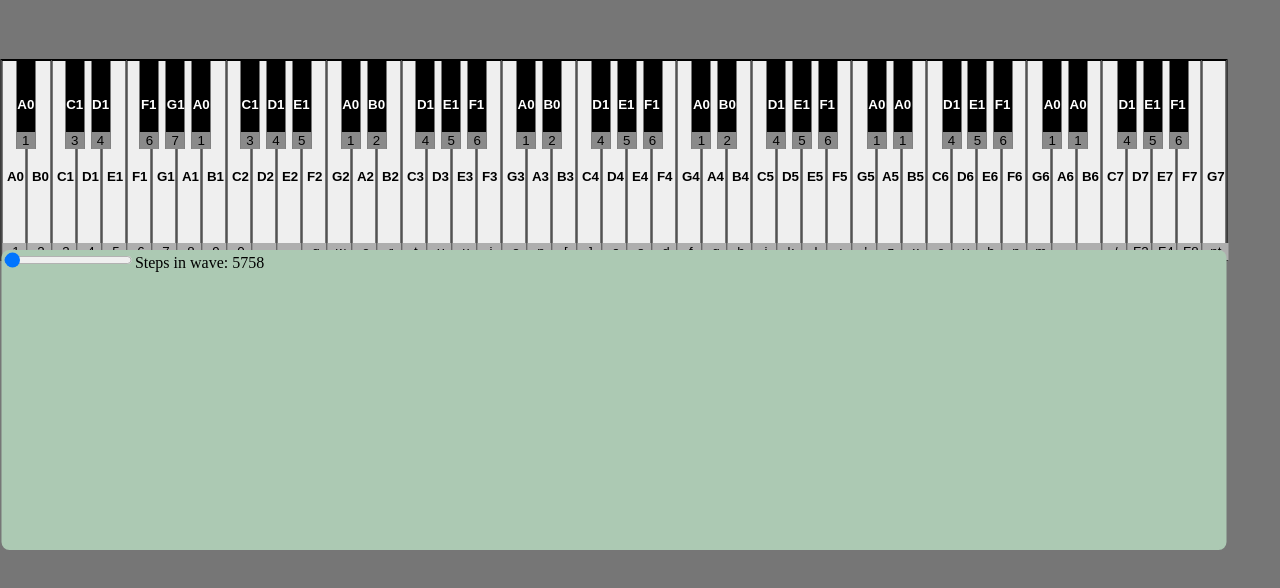
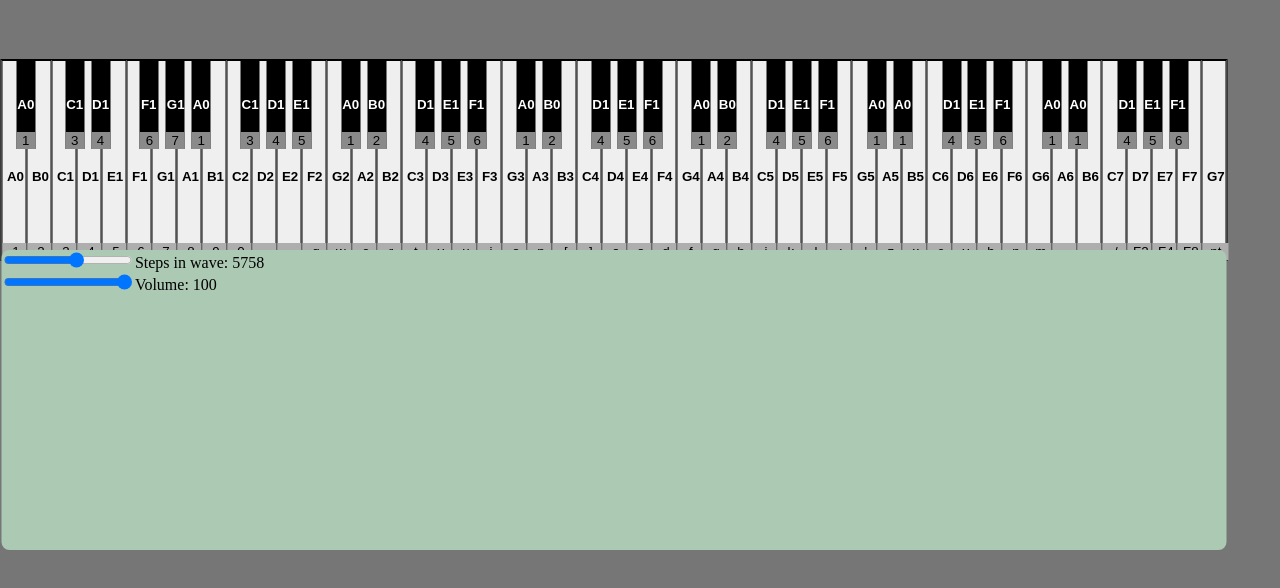
Before and after one commit to par1tet/piano, a React (Create React App) app in the folder react-app/: page / in a window 1280 px wide. Shown: the top 588 px of the page. Built offline with nearby package versions, Linux system fonts and the light colour scheme.

Commit message:
set volume

```diff
--- a/react-app/src/App.js
+++ b/react-app/src/App.js
@@ -4,6 +4,7 @@ import './App.css'
 function App() {
 	let playesNotes = []
 	const [stepsInWave, setStepsInWave] = useState(5758)
+	const [volumeOfAllNotes, setVolume] = useState(100)
 	const [whiteKeysNote, setWhiteKeysNote] = useState([
 		['A0',27.5, '1'],
 		['B0',30.868, '2'],
@@ -175,6 +176,8 @@ function App() {
 			}
 		}
 
+		let volumeOfAllNotesT = +(document.querySelector('.sentezator > .settings > .set-volume > input').value);
+
 		let keys = [...whiteKeysNote, ...blackKeysNote]
 
 		let audioContext = new AudioContext();
@@ -212,7 +215,7 @@ function App() {
 
 		function release(){
 			const interg = setInterval(() => {
-				volume.gain.value -= 0.0008
+				volume.gain.value -= (0.0008 * (volumeOfAllNotesT / 100))
 				if (volume.gain.value <= 0){
 					let blackKeys = document.querySelectorAll('.keys > .black-keys > button')
 					let whiteKeys = document.querySelectorAll('.keys > .white-keys > button')
@@ -235,8 +238,8 @@ function App() {
 
 		function decay(){
 			const interg = setInterval(() => {
-				volume.gain.value -= 0.12
-				if (volume.gain.value <= 0.6){
+				volume.gain.value -= (0.12 * (volumeOfAllNotesT / 100))
+				if (volume.gain.value <= (0.6 * (volumeOfAllNotesT / 100))){
 					sustein()
 					clearInterval(interg)
 				}
@@ -244,8 +247,8 @@ function App() {
 		}
 
 		const interd = setInterval(() => {
-			volume.gain.value += 0.5
-			if (volume.gain.value >= 1){
+			volume.gain.value += (0.5 * (volumeOfAllNotesT / 100))
+			if (volume.gain.value >= (1 * (volumeOfAllNotesT / 100))){
 				clearInterval(interd)
 				decay()
 			}
@@ -352,8 +355,10 @@ return (
 				</div>
 				<div className='settings'>
 					<div className='set-steps'>
-						<input type='range' onChange={e => setStepsInWave(e.target.value)} min="2" max="10000"></input>
-						<span>Steps in wave: {stepsInWave}</span>
+						<input type='range' onChange={e => setStepsInWave(e.target.value)} min="2" max="10000" value={stepsInWave}></input><span>Steps in wave: {stepsInWave}</span><br></br>
+					</div>
+					<div className='set-volume'>
+						<input type='range' onChange={e => setVolume(e.target.value)} min="1" max="100" value={volumeOfAllNotes}></input><span>Volume: {volumeOfAllNotes}</span>
 					</div>
 				</div>
 			</div>
```
